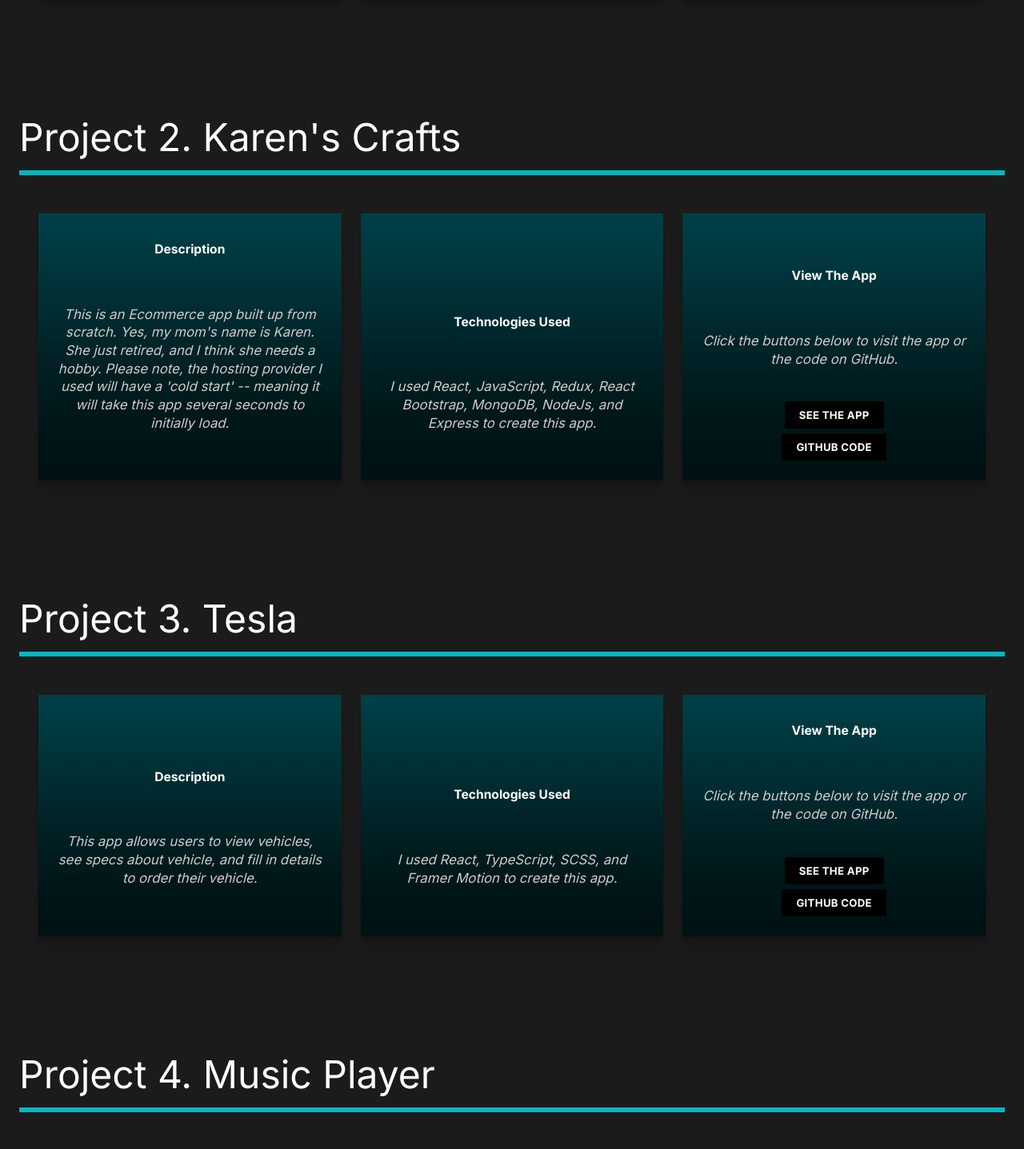
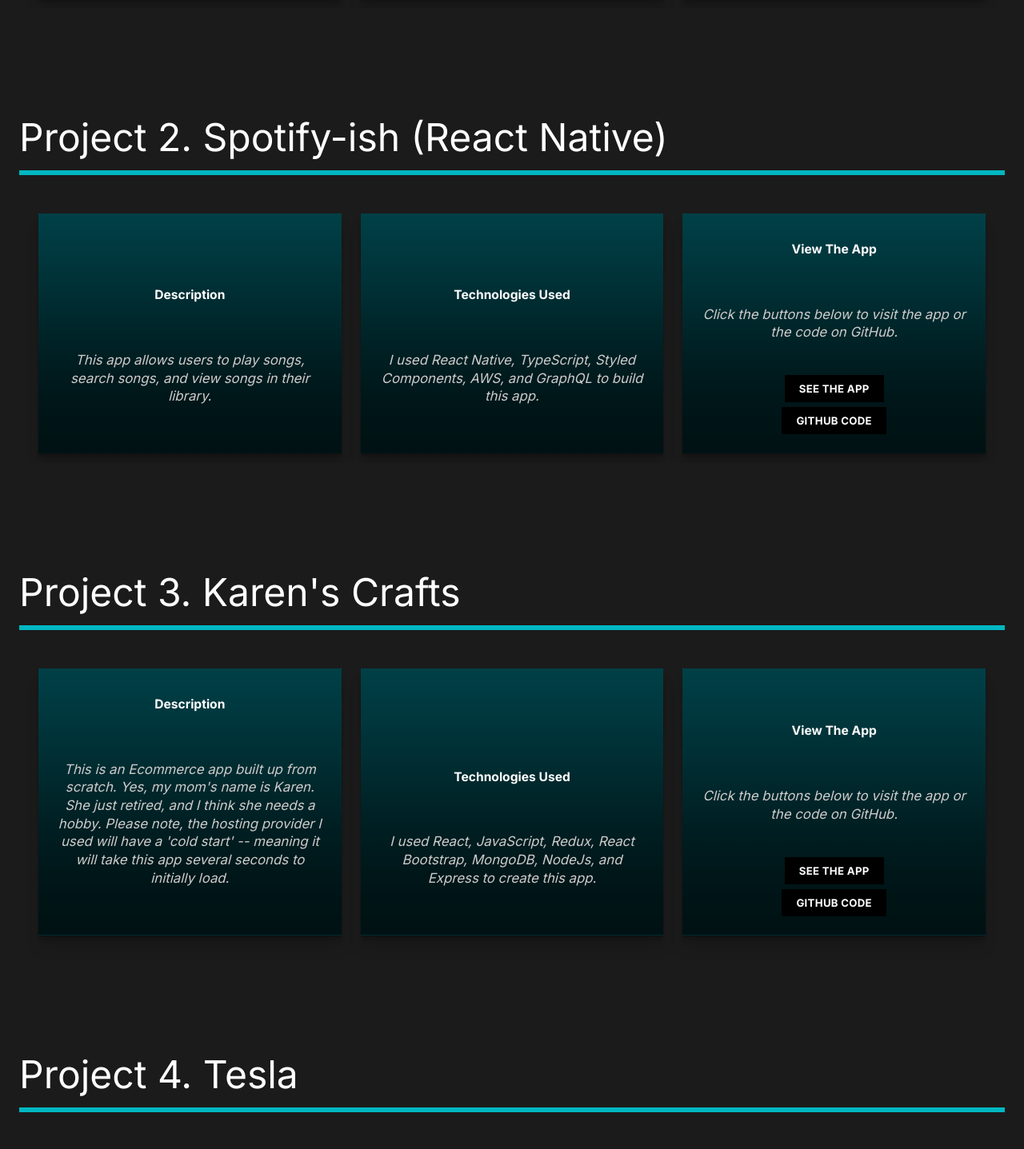
Before and after one commit to Ryan-Solomon/ryansolomon-io, a React (Create React App) app: page /work in a window 1280 px wide. Shown: the part 622-2059 px from the top of the page at 80% size. Built offline with nearby package versions, Linux system fonts and the light colour scheme.

Commit message:
add spotify-ish

```diff
--- a/src/pages/OurWork.jsx
+++ b/src/pages/OurWork.jsx
@@ -21,6 +21,7 @@ const OurWork = () => {
   const [element2, controls2] = useScroll();
   const [element3, controls3] = useScroll();
   const [element4, controls4] = useScroll();
+  const [element5, controls5] = useScroll();
   return (
     <Work
       style={{ background: '#1b1b1b' }}
@@ -49,17 +50,23 @@ const OurWork = () => {
         animate={controls1}
         initial='hidden'
       >
-        <h2>Project 2. Karen's Crafts</h2>
+        {/* <Movie variants={fade}> */}
+        <motion.h2 variants={fade}>
+          Project 2. Spotify-ish (React Native)
+        </motion.h2>
         <motion.div variants={lineAnim} className='line'></motion.div>
-        <ProjectCard project={projectData[1]} />
+        <Hide variants={fade}>
+          <ProjectCard project={projectData[1]} />
+        </Hide>
       </Movie>
+
       <Movie
         ref={element2}
         variants={fade}
         animate={controls2}
         initial='hidden'
       >
-        <h2>Project 3. Tesla</h2>
+        <h2>Project 3. Karen's Crafts</h2>
         <motion.div variants={lineAnim} className='line'></motion.div>
         <ProjectCard project={projectData[2]} />
       </Movie>
@@ -69,20 +76,30 @@ const OurWork = () => {
         animate={controls3}
         initial='hidden'
       >
-        <h2>Project 4. Music Player</h2>
+        <h2>Project 4. Tesla</h2>
         <motion.div variants={lineAnim} className='line'></motion.div>
         <ProjectCard project={projectData[3]} />
       </Movie>
-
       <Movie
         ref={element4}
         variants={fade}
         animate={controls4}
         initial='hidden'
       >
-        <h2>Project 5. This Website</h2>
+        <h2>Project 5. Music Player</h2>
         <motion.div variants={lineAnim} className='line'></motion.div>
         <ProjectCard project={projectData[4]} />
+      </Movie>
+
+      <Movie
+        ref={element5}
+        variants={fade}
+        animate={controls5}
+        initial='hidden'
+      >
+        <h2>Project 6. This Website</h2>
+        <motion.div variants={lineAnim} className='line'></motion.div>
+        <ProjectCard project={projectData[5]} />
       </Movie>
       <ScrollTop />
     </Work>
--- a/src/projectData.js
+++ b/src/projectData.js
@@ -7,6 +7,16 @@ export const projectData = [
     otherNotes:
       'I built this application on my own and am comfortable with all of the functionality.',
     websiteLink: 'https://movie-buff.vercel.app/',
+    githubLink: 'https://github.com/Ryan-Solomon/movie-app',
+  },
+  {
+    description:
+      'This app allows users to play songs, search songs, and view songs in their library.',
+    technologies:
+      'I used React Native, TypeScript, Styled Components, AWS, and GraphQL to build this app.',
+    otherNotes:
+      'I built this application on my own and am comfortable with all of the functionality.',
+    websiteLink: 'https://youtu.be/D5TcEanCuuM',
     githubLink: 'https://github.com/Ryan-Solomon/movie-app',
   },
   {
```
